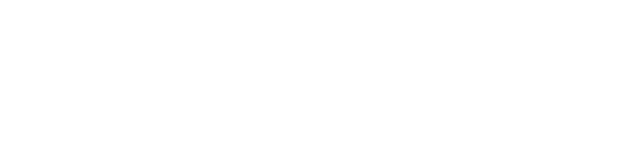
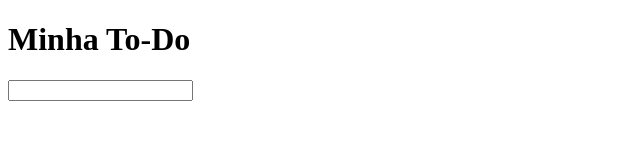
Before and after one commit to rodrigohenriquesouza/JavaScript-Node, a plain HTML site: page Treinos_conteudo_aula/treino_aula_42_fim_de_modulo/treino_42_2/index.html in a window 1280 px wide. Shown: the whole page, without its empty margins (0-640 px from the left). Drawn offline with Linux system fonts and the light colour scheme.

Commit message:
criado input para tarefa

```diff
--- a/Treinos_conteudo_aula/treino_aula_42_fim_de_modulo/treino_42_2/index.html
+++ b/Treinos_conteudo_aula/treino_aula_42_fim_de_modulo/treino_42_2/index.html
@@ -6,7 +6,10 @@
     <title>To-Do</title>
 </head>
 <body>
-
-
+    <h1>Minha To-Do</h1>
+    <p>
+        <input type="text" class="input-texto">
+    </p>
+    <script src="index2.js"></script>
 </body>
 </html>
```
